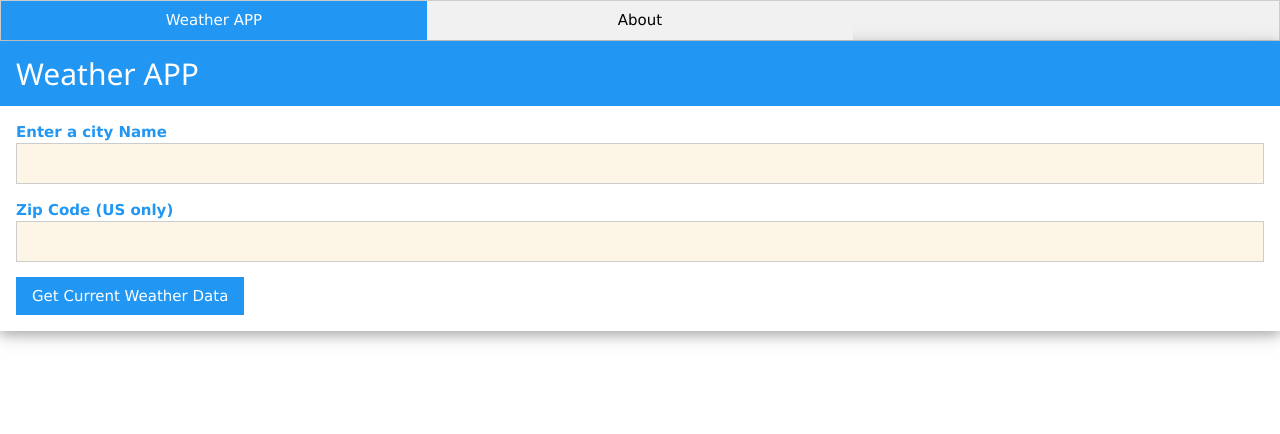
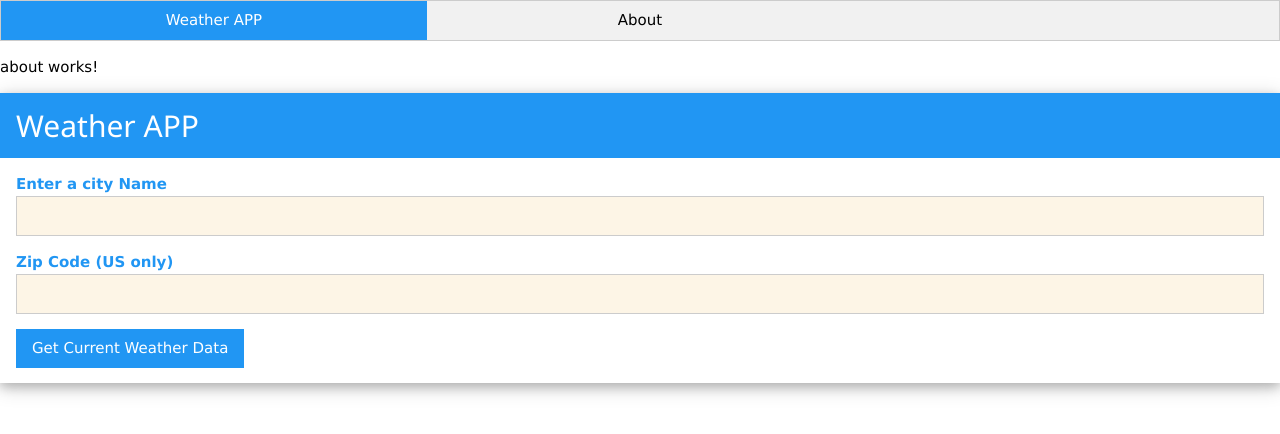
Before and after one commit to 230109snow/wang-chiachieh-p0, an Angular app in the folder project0/: page /about in a window 1280 px wide. Before the commit this address led to /. Shown: the top 434 px of the page. Built offline with nearby package versions, Linux system fonts and the light colour scheme.

Commit message:
about added

```diff
--- /dev/null
+++ b/project0/src/app/about/about.component.html
@@ -0,0 +1 @@
+<p>about works!</p>
--- a/project0/src/app/app-routing.module.ts
+++ b/project0/src/app/app-routing.module.ts
@@ -1,11 +1,16 @@
 import { Component, NgModule } from '@angular/core';
 import { RouterModule, Routes } from '@angular/router';
+import { AboutComponent } from './about/about.component';
 import { WeatherComponent } from './weather/weather.component';
 
 const routes: Routes = [
   {
     path : 'weather',
     component : WeatherComponent
+  },
+  {
+    path : 'about',
+    component : AboutComponent
   }
 ];
 
--- a/project0/src/app/app.module.ts
+++ b/project0/src/app/app.module.ts
@@ -11,6 +11,7 @@ import { WeatherCardComponent } from './weather/weather-card/weather-card.compon
 import { WeatherForecastComponent } from './weather/weather-forecast/weather-forecast.component';
 import { NavbarComponent } from './navbar/navbar.component';
 import { PollutionComponent } from './weather/pollution/pollution.component';
+import { AboutComponent } from './about/about.component';
 
 
 @NgModule({
@@ -20,7 +21,8 @@ import { PollutionComponent } from './weather/pollution/pollution.component';
     WeatherCardComponent,
     WeatherForecastComponent,
     NavbarComponent,
-    PollutionComponent
+    PollutionComponent,
+    AboutComponent
   ],
   imports: [
     BrowserModule,
--- a/project0/src/app/navbar/navbar.component.html
+++ b/project0/src/app/navbar/navbar.component.html
@@ -1,5 +1,5 @@
 <link rel="stylesheet" href="https://www.w3schools.com/w3css/4/w3.css">
 <div class="w3-bar w3-border w3-light-grey">
   <a routerLink="" style="width:33.33%" class="w3-bar-item w3-button w3-mobile w3-blue">Weather APP</a>
-  <a routerLink="" style="width:33.33%" class="w3-bar-item w3-button w3-mobile">About</a>
+  <a routerLink="/About" style="width:33.33%" class="w3-bar-item w3-button w3-mobile">About</a>
 </div>
```
Also changed, not shown: project0/src/app/about/about.component.ts (added, +10 -0 lines), project0/src/app/about/about.component.css (added).
